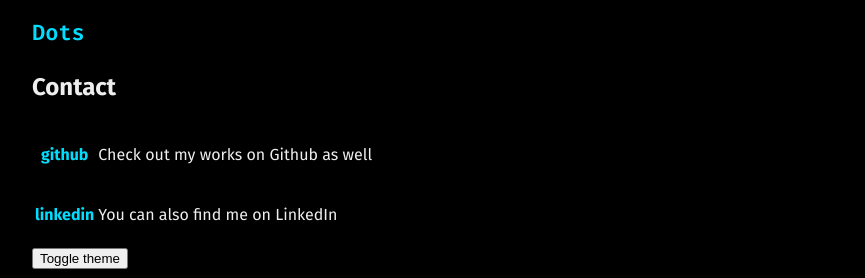
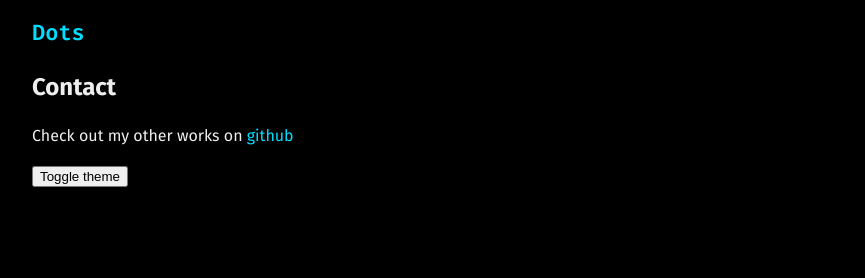
Before and after one commit to tatinCode/tatinCode.github.io, a plain HTML site: page home.html in a window 1280 px wide. Shown: the part 2463-2741 px from the top of the page, without its empty margins (208-1073 px from the left). After the commit the page ends 2659 px from the top, so only its background shows below. Drawn offline with Linux system fonts and the light colour scheme.

```diff
--- a/home.html
+++ b/home.html
@@ -4,7 +4,7 @@
         <meta charset="UTF-8" />
         <meta name="viewport" content="width=device-width, initial-scale=1" />
         <meta name="robots" content="noai, noimageai" />
-        <meta name="keywords" content="project, projects, tatin, tatincode" />
+        <meta name="keywords" content="project, projects, tatin, tatincode, tatin osu" />
 
         <title>tatin</title>
         <link href="https://fonts.googleapis.com/css2?family=Fira+Sans:wght@400;700&family=Fira+Code:wght@400;600&display=swap" rel="stylesheet">
@@ -30,8 +30,7 @@
             Here's some projects that I have, some of them are a Milestone for me
             some of them mostly for experimental.
             </p>
-            <p>
-            Interests:
+            <p> Interests:
             <span class="pill">Low Level</span>
             <span class="pill">Neovim</span>
             <span class="pill">Tooling</span>
@@ -153,26 +152,25 @@
                 <code><h2>Dots<h2></code></a>
         </section>
 
+        <!--- still thinking if I should add this
+        <section id="experience">
+            <h2>Experience/Feats</h2>
+
+                <article class="card">
+                    <h3>Operating Systems Class</h3>
+                </article>
+        </section>
+        --->
+
         <section id="contact">
-            <table>
-                <h2>Contact</h2>
+            <h2>Contact</h2>
+            <p>
+            Check out my other works on <a href="https://github.com/tatinCode">github</a>
+            </p>
 
-                <tr><th>
-                        <p>
-                        <a href="https://github.com/tatinCode">github</a>
-                        </p></th>
-                    <td>Check out my works on Github as well</td>
-                </tr>
-
-                <tr><th>
-                        <p>
-                        <a href="https://www.linkedin.com/in/jtenorio22">linkedin</a>
-                        </p></th>
-                        <td>You can also find me on LinkedIn</td>
-                </tr>
-            </table>
             <button id="themeBtn" class="noprint">Toggle theme</button>
         </section>
+
         <script src="script.js"> </script>
     </body>
 </html>
--- a/tatin.css
+++ b/tatin.css
@@ -37,7 +37,7 @@ hr { color: #000; background: #000; height: 1px; border: 0; }
 
 a:link    { text-decoration: none; color: var(--cyan); }
 a:hover   { text-decoration: none; color: #FFF !important; }
-a:visited { text-decoration: none; color: var(--gold); }
+a:visited { text-decoration: none; color: var(--cyan); }
 a:active  { text-decoration: none; color: var(--orange); }
 
 table, tbody, tr, td { border-color: var(--border); }
@@ -94,7 +94,7 @@ header:after { content: ""; display: table; clear: both; }
     gap: .75rem;
 }
 
-/*
+/* thought n*2 grids would look nice? uncomment this
 .grid-2 { grid-template-columns: 1fr 1fr; }
  */
 
```
Also changed, not shown: index.html (+0 -5 lines).
